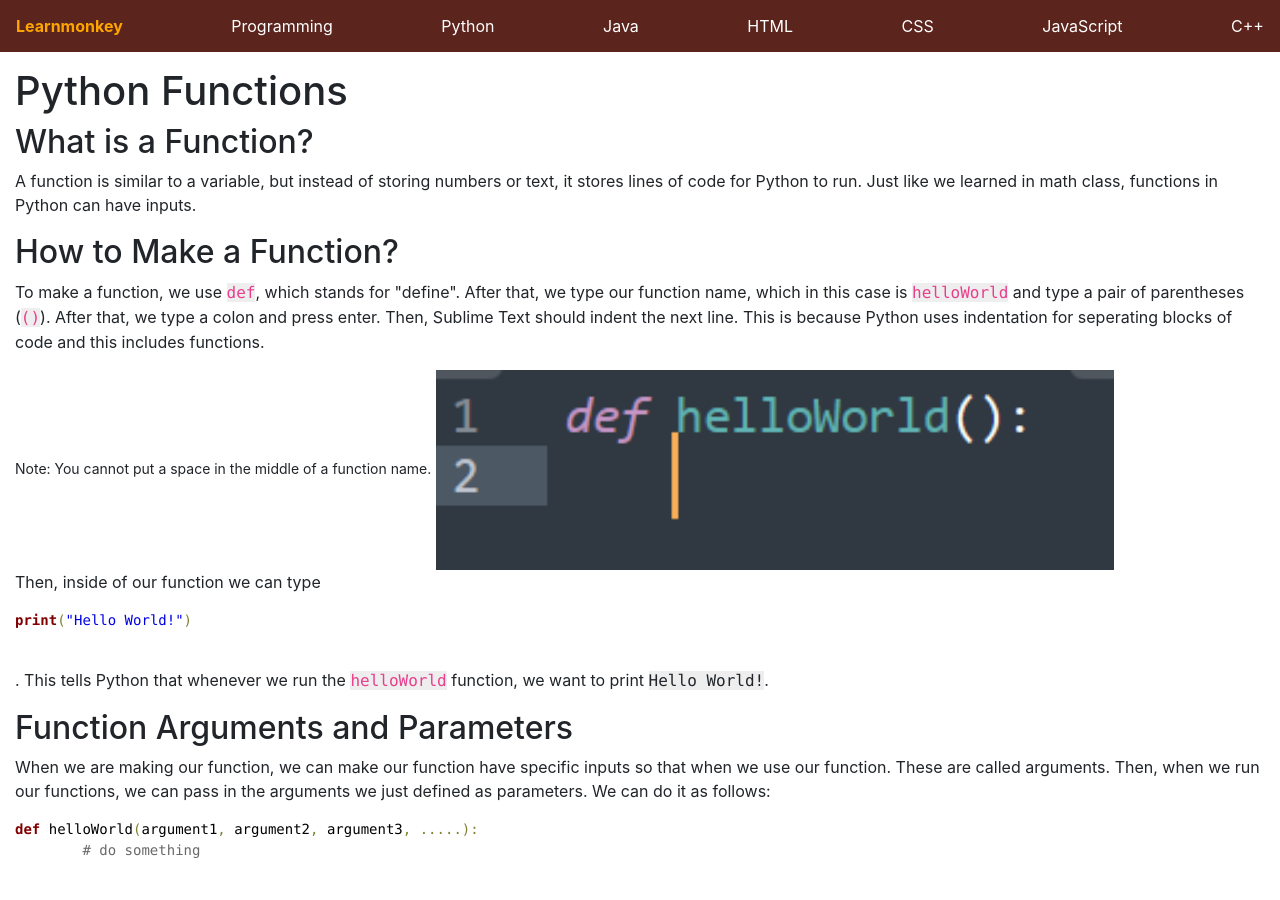
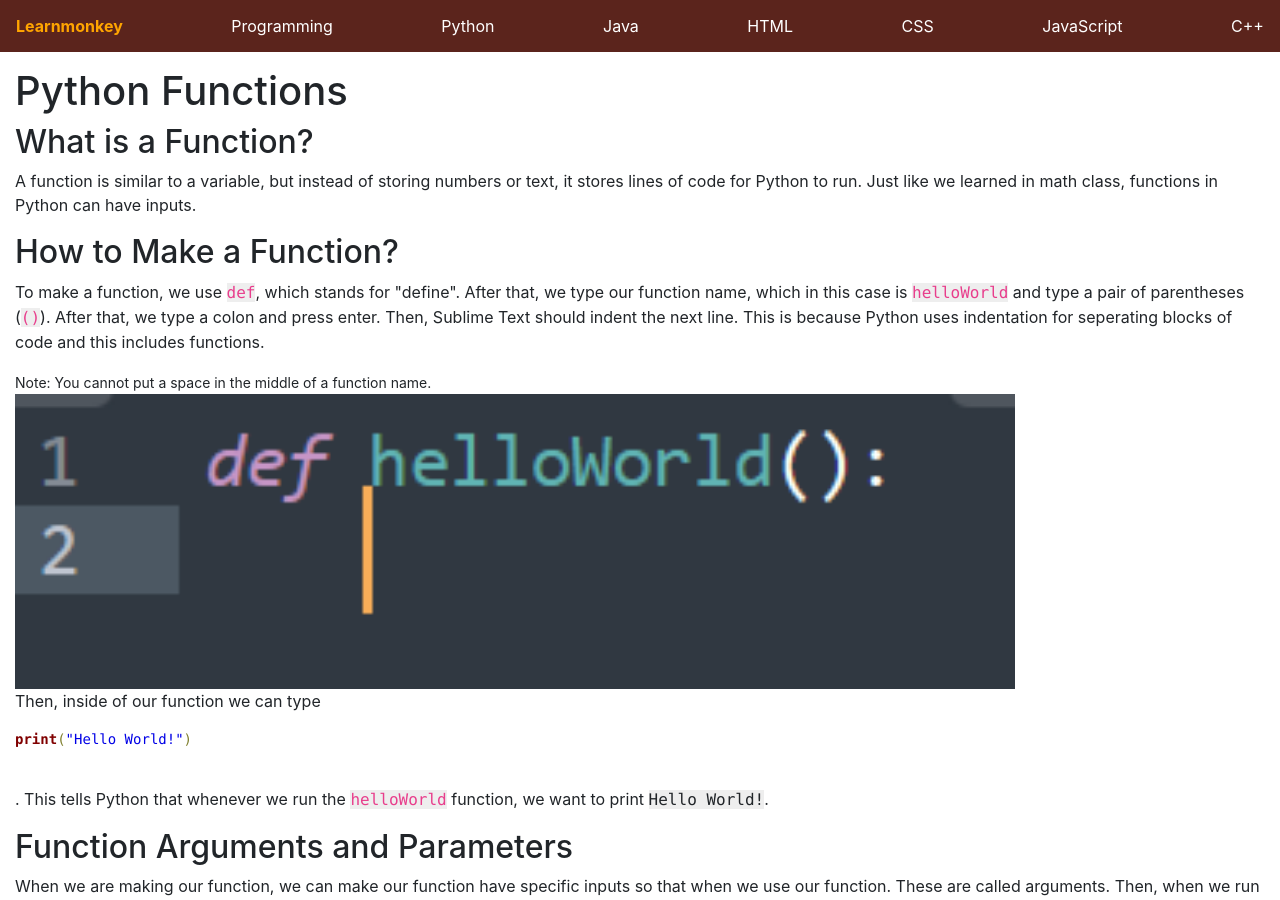
Before and after one commit to learnmonkey/learnmonkey.github.io, a Jekyll site: the page built from programming/python/functions.html, in a window 1280 px wide and 900 px high. Built offline with Jekyll 4.4.1, drawn with Linux system fonts in a browser that asks for light colours.

Commit message:
image stylying...

```diff
--- a/programming/python/functions.html
+++ b/programming/python/functions.html
@@ -14,8 +14,8 @@ permalink: /programming/python/functions/
 <section>
     <h2>How to Make a Function?</h2>
     <p>To make a function, we use <code>def</code>, which stands for "define". After that, we type our function name, which in this case is <code>helloWorld</code> and type a pair of parentheses (<code>()</code>). After that, we type a colon and press enter. Then, Sublime Text should indent the next line. This is because Python uses indentation for seperating blocks of code and this includes functions.</p>
-    <small>Note: You cannot put a space in the middle of a function name.</small>
-    <img src="/images/programming/python/functions-1.png" alt="Making a Python function in Sublime Text">
+    <small>Note: You cannot put a space in the middle of a function name.</small><br>
+    <img src="/images/programming/python/functions-1.png" alt="Making a Python function in Sublime Text" style="height:80%;width:80%;">
     <p>Then, inside of our function we can type <pre style='color:#000000;background:#ffffff;'><span style='color:#800000; font-weight:bold; '>print</span><span style='color:#808030; '>(</span><span style='color:#0000e6; '>"Hello World!"</span><span style='color:#808030; '>)</span>
     </pre>. This tells Python that whenever we run the <code>helloWorld</code> function, we want to print <samp>Hello World!</samp>. </p>
 </section>
```
